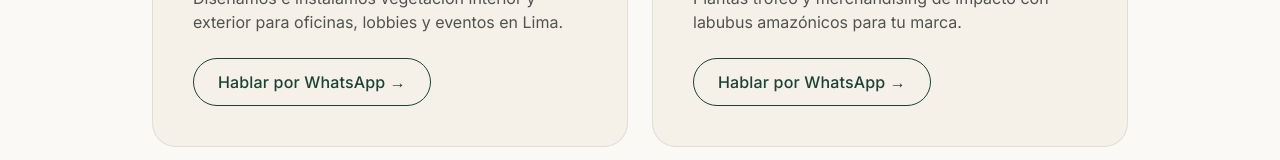
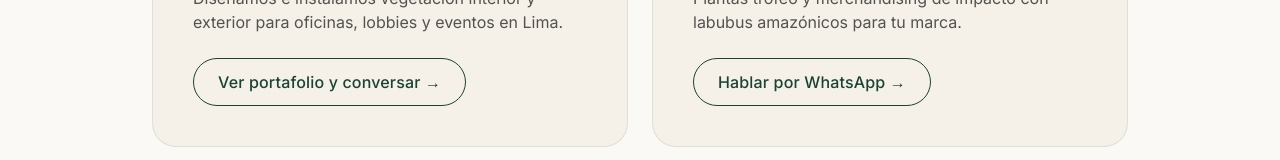
Before and after one commit to eajalcrina/jardin-amazonico, a Next.js app: page / in a window 1280 px wide. Shown: the part 6881-7041 px from the top of the page. Built offline with nearby package versions, Linux system fonts and the light colour scheme.

Commit message:
feat(home): link Paisajismo card in B2BTeaser to /paisajismo subpage

```diff
--- a/components/sections/B2BTeaser.tsx
+++ b/components/sections/B2BTeaser.tsx
@@ -1,11 +1,9 @@
 "use client";
 
+import Link from "next/link";
 import { Building2, Trees } from "lucide-react";
 import { Button } from "@/components/ui/Button";
-import {
-  buildLandscapingWhatsAppUrl,
-  buildCorporateWhatsAppUrl,
-} from "@/lib/whatsapp";
+import { buildCorporateWhatsAppUrl } from "@/lib/whatsapp";
 
 export function B2BTeaser() {
   const wa = process.env.NEXT_PUBLIC_WA_NUMBER ?? "51999999999";
@@ -32,14 +30,9 @@ export function B2BTeaser() {
               Diseñamos e instalamos vegetación interior y exterior para oficinas,
               lobbies y eventos en Lima.
             </p>
-            <a
-              href={buildLandscapingWhatsAppUrl(wa)}
-              target="_blank"
-              rel="noreferrer"
-              className="mt-6 inline-block"
-            >
-              <Button variant="secondary">Hablar por WhatsApp →</Button>
-            </a>
+            <Link href="/paisajismo" className="mt-6 inline-block">
+              <Button variant="secondary">Ver portafolio y conversar →</Button>
+            </Link>
           </article>
 
           <article className="rounded-3xl bg-ja-cream p-8 md:p-10 border border-ja-dark/10">
```
